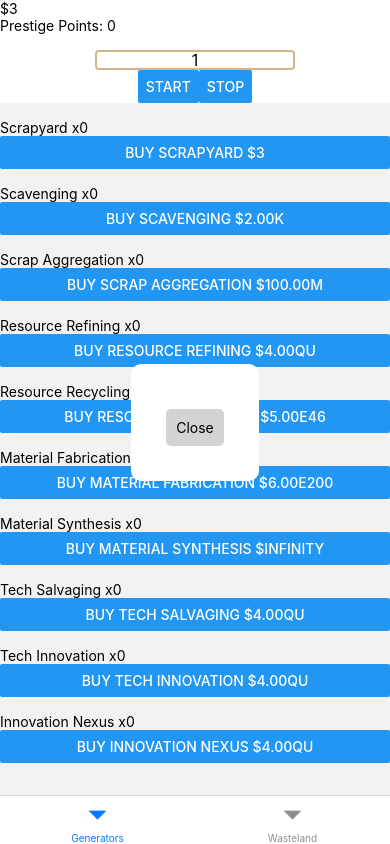
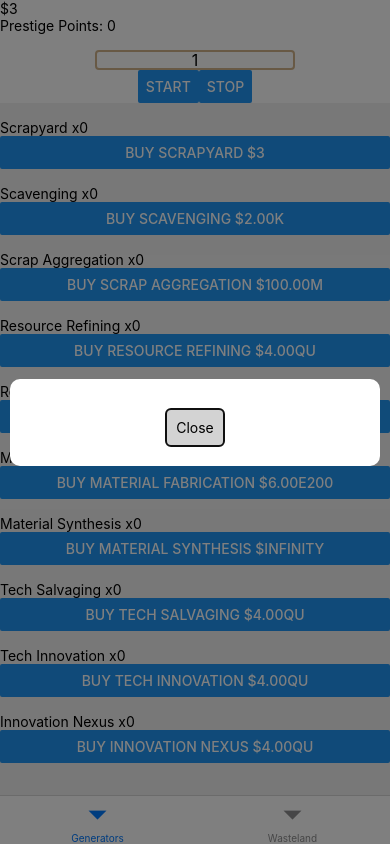
Before and after one commit to escheive/LoneSurvivorIdle, a React Native app: screen /Generators in a window 390 px wide. Built offline with nearby package versions, Linux system fonts and the light colour scheme.

Commit message:
Now offline gains are calculated and displayed in a nice popup modal

```diff
--- a/utils/gameLogic.tsx
+++ b/utils/gameLogic.tsx
@@ -35,7 +35,10 @@ export const calculateOfflineGains = (generatorKeys, updatedGeneratorsRef, craft
 
         const totalGeneratorProduction = increments * currentGenerator.totalQuantity * Math.max(1.1 ** applicableCraftingProject.totalCrafted, 1);
 
-        totalOfflineGains.push(`${currentGeneratorKey}: ${formatNumber(totalGeneratorProduction)}`);
+        totalOfflineGains.push({
+            name: currentGenerator.name,
+            gains: formatNumber(totalGeneratorProduction)
+        });
 
         if (updatedGeneratorsRef.current[currentGeneratorKey].totalQuantity > 0) {
             if (currentGeneratorKey === 'generatorOne') {
--- a/views/components/OfflineGainsPopup.tsx
+++ b/views/components/OfflineGainsPopup.tsx
@@ -3,17 +3,20 @@
 import React from 'react';
 import { View, Text, Modal, TouchableOpacity, StyleSheet } from 'react-native';
 
-const OfflineGainsPopup = ({ message, isVisible, onClose }) => {
+const OfflineGainsPopup = ({ offlineGains, isVisible, onClose }) => {
   return (
     <Modal
-      animationType="slide"
+      animationType="fade"
       transparent={true}
       visible={isVisible}
       onRequestClose={() => onClose()}>
       <View style={styles.centeredView}>
         <View style={styles.modalView}>
-          {message.map((generatorGains) => (
-            <Text>{generatorGains}</Text>
+          {offlineGains.map((generator) => (
+            <View style={styles.generatorGainsContainer} key={generator.name}>
+                <Text style={styles.generatorNameText}>{generator.name}</Text>
+                <Text style={styles.generatorGainsText}>{generator.gains}</Text>
+            </View>
           ))}
           <TouchableOpacity
             style={styles.closeButton}
@@ -29,15 +32,28 @@ const OfflineGainsPopup = ({ message, isVisible, onClose }) => {
 const styles = StyleSheet.create({
   centeredView: {
     flex: 1,
+    backgroundColor: 'rgba(0, 0, 0, 0.5)',
     justifyContent: 'center',
     alignItems: 'center',
   },
   modalView: {
-    margin: 20,
+    width: '95%',
     backgroundColor: 'white',
     borderRadius: 10,
-    padding: 35,
+    padding: 20,
     alignItems: 'center',
+  },
+  generatorGainsContainer: {
+    width: '100%',
+    paddingVertical: 2,
+    flexDirection: 'row',
+    justifyContent: 'space-between',
+  },
+  generatorNameText: {
+
+  },
+  generatorGainsText: {
+
   },
   closeButton: {
     marginTop: 10,
--- a/views/components/timer/Timer.tsx
+++ b/views/components/timer/Timer.tsx
@@ -29,7 +29,7 @@ const Timer = () => {
   const money = useAppSelector(selectCurrency);
   const playerData = useAppSelector(selectPlayerData);
   const [showPopup, setShowPopup] = useState(true);
-  const [popupMessage, setPopupMessage] = useState([]);
+  const [offlineGains, setOfflineGains] = useState([]);
 
   const lerp = (v1, v2, p) => {
     return v1 * (1 - p) + v2 * p;
@@ -72,7 +72,7 @@ const Timer = () => {
 
             // Calculate all gains based on the offline duration
             const totalOfflineGains = calculateOfflineGains(generatorKeys, updatedGeneratorsRef, craftingProjectKeys, updatedCraftingProjectsRef, dispatch, offlineTicks);
-            setPopupMessage(totalOfflineGains)
+            setOfflineGains(totalOfflineGains)
         } else {
             dispatch(setLastOnlineTimestamp());
         }
@@ -90,7 +90,7 @@ const Timer = () => {
                 <Button onPress={gameLoop.stop} title='stop' />
             </View>
             <OfflineGainsPopup
-                message={popupMessage}
+                offlineGains={offlineGains}
                 isVisible={showPopup}
                 onClose={() => setShowPopup(false)}
             />
```
